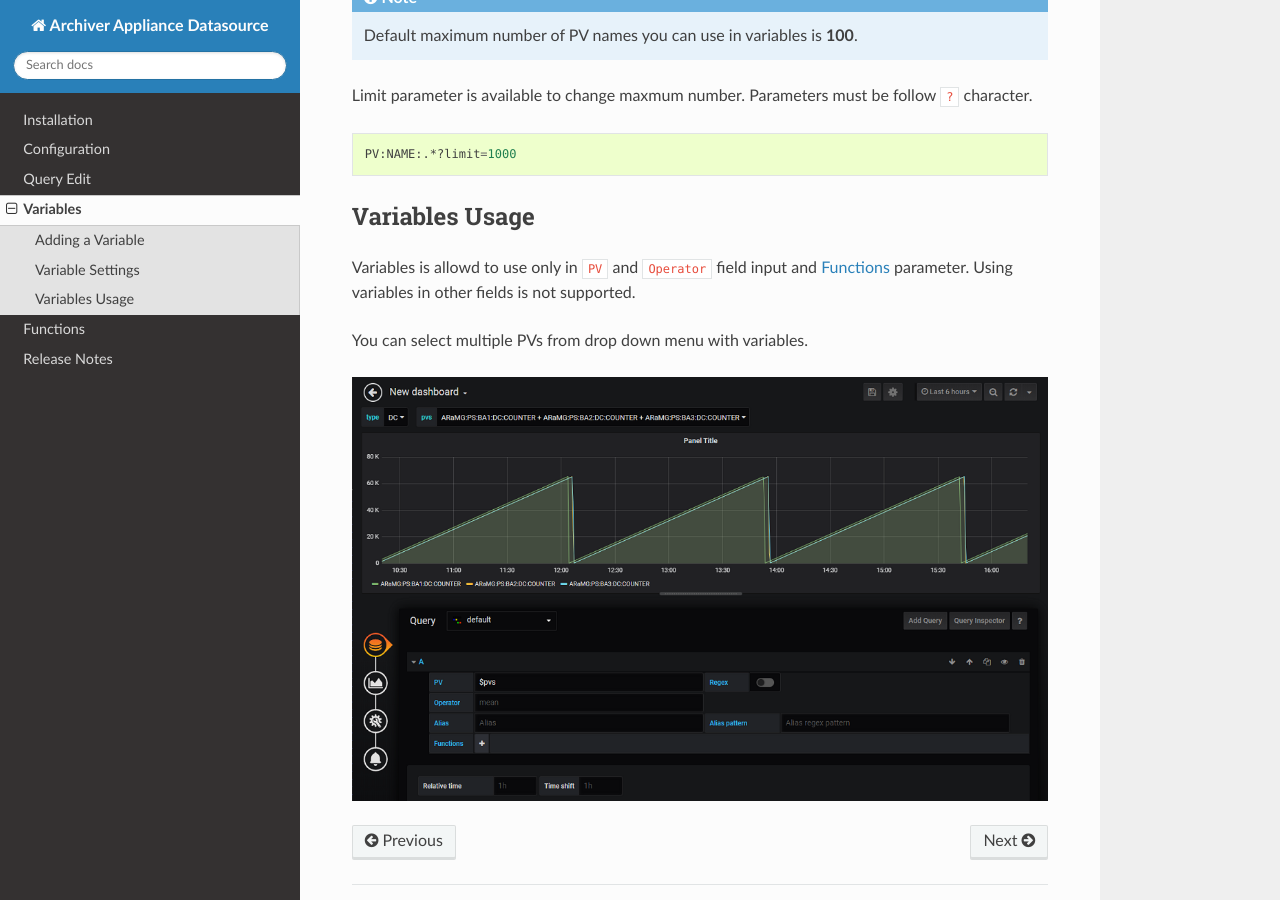
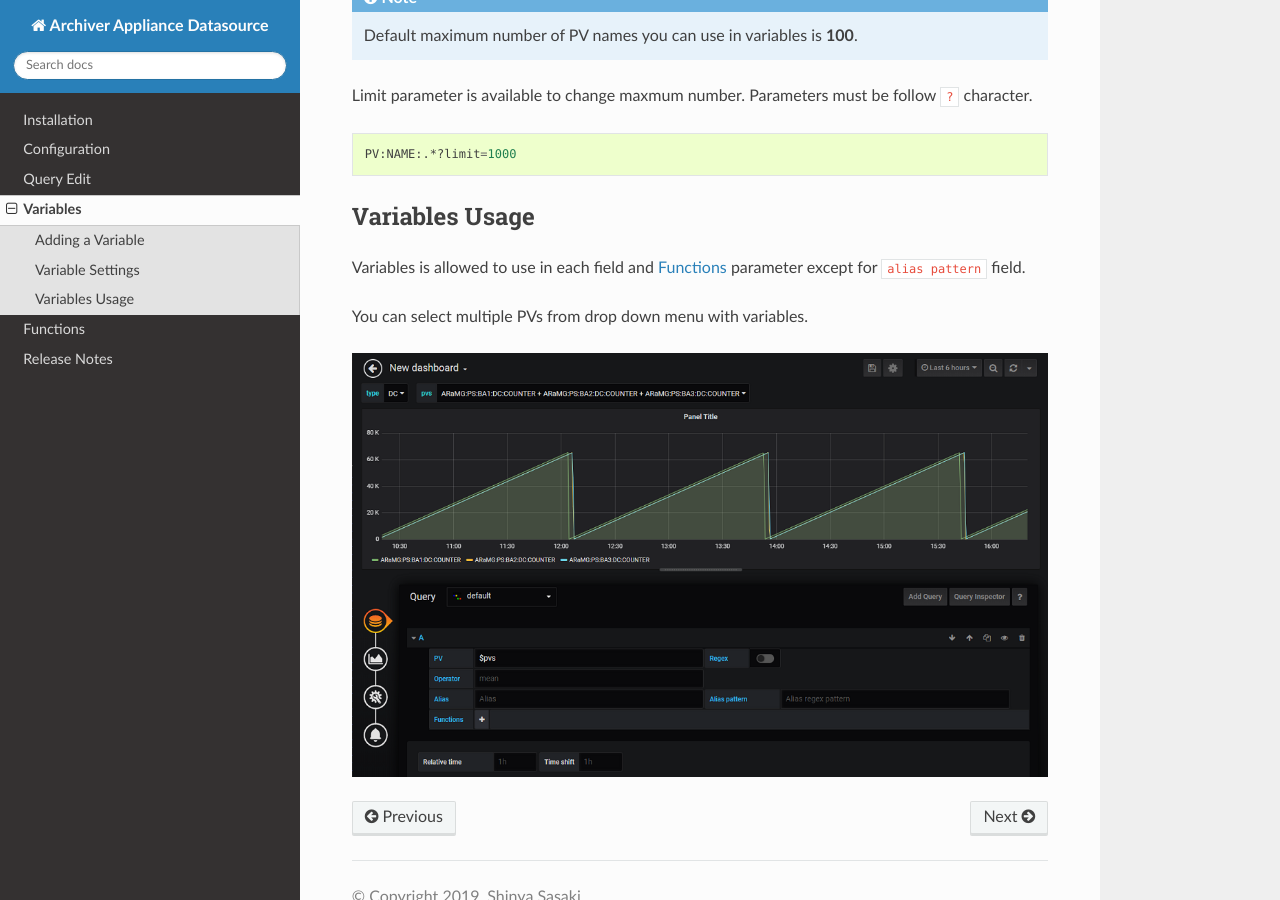
Before and after one commit to sasaki77/archiverappliance-datasource, a Sphinx documentation site: the page built from docs/variables.md, in a window 1280 px wide and 900 px high, scrolled down 1359 px. Built offline with Sphinx 7.4.7 and the Read the Docs theme 2.0.0, drawn with Linux system fonts in a browser that asks for light colours.

````diff
--- a/docs/variables.md
+++ b/docs/variables.md
@@ -43,7 +43,7 @@
 ```
 
 ## Variables Usage
-Variables is allowd to use only in `PV` and `Operator` field input and [Functions](functions) parameter. Using variables in other fields is not supported.
+Variables is allowed to use in each field and [Functions](functions) parameter except for `alias pattern` field.
 
 You can select multiple PVs from drop down menu with variables.
 
````
Also changed, not shown: docs/releases.md (+1 -1 lines), 5 other files.
